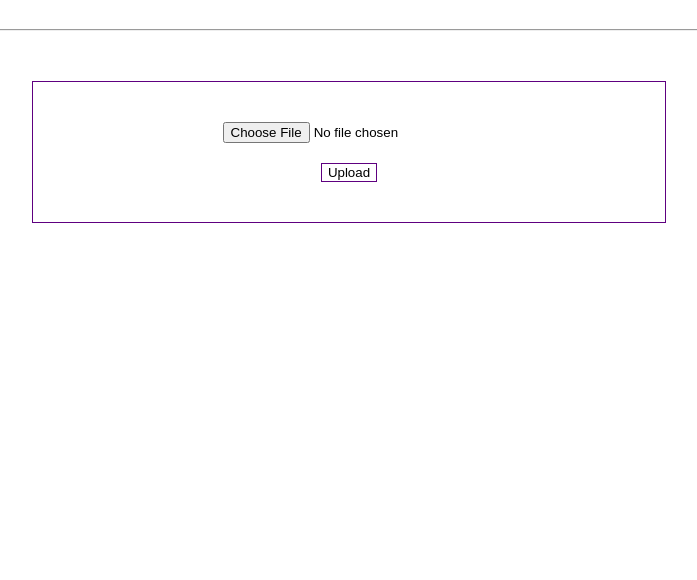
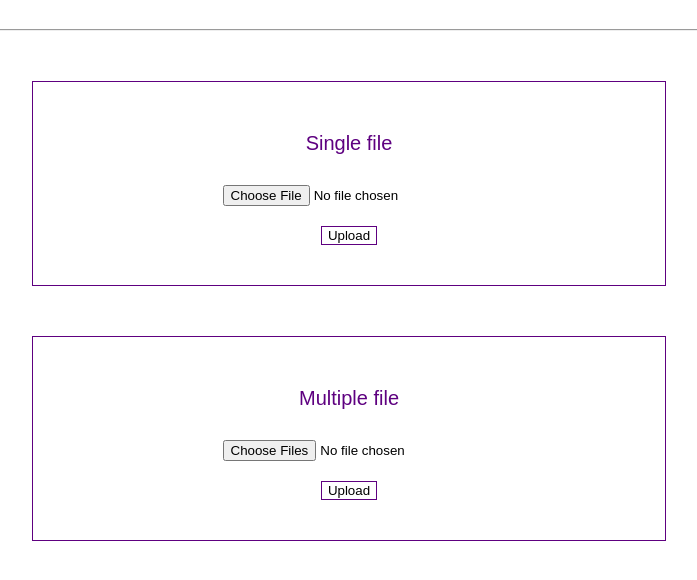
Before and after one commit to hadinhtu97/file-metadata, a website: page views/index.html in a window 1280 px wide. Shown: the part 116-696 px from the top of the page, without its empty margins (291-988 px from the left). Drawn offline with Linux system fonts and the light colour scheme; files that its build step writes are made by us from their sources.

Commit message:
add form upload multiple file

```diff
--- a/public/style.css
+++ b/public/style.css
@@ -29,3 +29,8 @@ input[type=submit] {
     outline: none;
     border: 1px solid #5e0080;
 }
+
+p {
+    font-size: 20px;
+    color: #5e0080;
+}
--- a/views/index.html
+++ b/views/index.html
@@ -12,7 +12,13 @@
     <h1>File Metadata</h1>
     <hr>
     <form action="api/fileanalyse" method="POST" enctype="multipart/form-data">
+        <p>Single file</p>
         <input type="file" name="upfile"> <br>
+        <input type="submit" value="Upload">
+    </form>
+    <form action="api/filesanalyse" method="POST" enctype="multipart/form-data">
+        <p>Multiple file</p>
+        <input type="file" name="upfiles" multiple> <br>
         <input type="submit" value="Upload">
     </form>
 </body>
```
